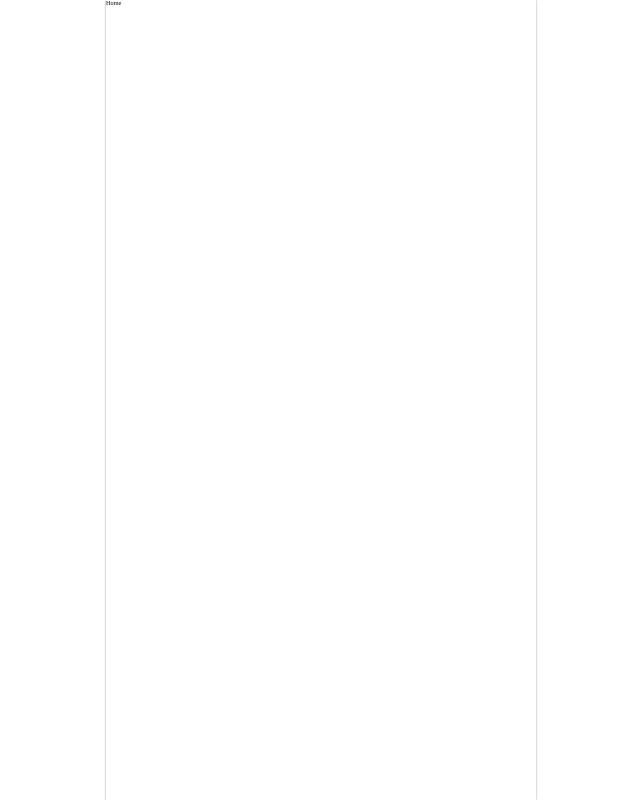
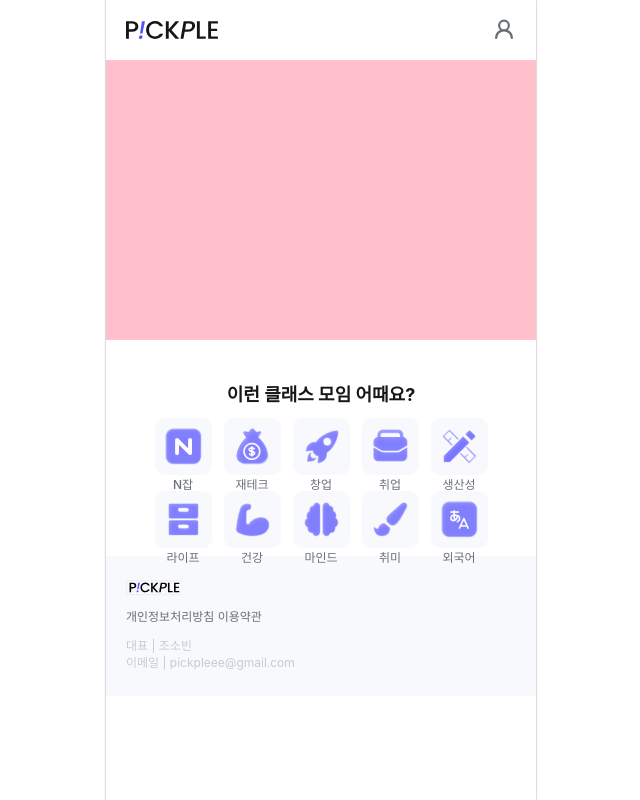
Before and after one commit to PICK-PLE/PICKPLE-client, a React (Vite) app: page / in a window 1280 px wide. Shown: the whole page, without its empty margins (319-959 px from the left). Built offline with nearby package versions, Linux system fonts and the light colour scheme; a web font is replaced by a local one.

Commit message:
feat: Home UI 구현

```diff
--- a/src/pages/home/page/Home/Home.style.ts
+++ b/src/pages/home/page/Home/Home.style.ts
@@ -0,0 +1,48 @@
+import { Theme, css } from '@emotion/react';
+import { flexGenerator } from '@styles/generator';
+
+export const homeBannerStyle = css`
+  width: 100%;
+  height: 28rem;
+  background-color: pink;
+`;
+
+export const categoryContainer = css`
+  ${flexGenerator('column')}
+  width: 100%;
+  margin-top: 4rem;
+  gap: 2rem;
+`;
+
+export const titleStyle = (theme: Theme) => css`
+  color: ${theme.color.black};
+  ${theme.font['head03-b-18']}
+`;
+
+export const categoryWrapper = css`
+  ${flexGenerator('column', 'center', 'flex-start')};
+  gap: 1.6rem;
+`;
+
+export const categoryStyle = css`
+  ${flexGenerator()};
+  width: 100%;
+  gap: 1.2rem;
+`;
+
+export const iconStyle = css`
+  ${flexGenerator('column')};
+  width: 5.7rem;
+  height: 5.7rem;
+
+  cursor: pointer;
+`;
+
+export const iconNameStyle = (theme: Theme) => css`
+  color: ${theme.color.midgray2};
+  ${theme.font['body04-m-12']}
+`;
+
+export const homeStyle = css`
+  min-height: calc(100dvh - 6rem);
+`;
--- a/src/pages/home/page/Home/Home.tsx
+++ b/src/pages/home/page/Home/Home.tsx
@@ -1,5 +1,56 @@
+import { LogoHeader } from '@components';
+import {
+  categoryContainer,
+  categoryStyle,
+  categoryWrapper,
+  homeBannerStyle,
+  titleStyle,
+  iconStyle,
+  iconNameStyle,
+  homeStyle,
+} from './Home.style';
+import { CATEGORY_ICON, CATEGORY_NAME } from 'src/constants/category';
+import Footer from 'src/components/common/Footer/Footer';
+
 const Home = () => {
-  return <div>Home</div>;
+  // CATEGORY_ICON 객체의 키와 값을 배열로 변환
+  const categories = Object.entries(CATEGORY_ICON).map(([key, icon]) => ({
+    icon: icon.fill_selected,
+    name: CATEGORY_NAME[key as keyof typeof CATEGORY_NAME],
+  }));
+
+  return (
+    <>
+      <LogoHeader handleIconClick={() => {}} />
+      <div css={homeStyle}>
+        <div css={homeBannerStyle}></div>
+        <div css={categoryContainer}>
+          <p css={titleStyle}>이런 클래스 모임 어때요?</p>
+          <div css={categoryWrapper}>
+            {/* 첫 번째 줄: 첫 5개의 아이콘 */}
+            <div css={categoryStyle}>
+              {categories.slice(0, 5).map((category, index) => (
+                <div key={index} css={iconStyle}>
+                  <img src={category.icon} alt={`icon-${index}`} />
+                  <p css={iconNameStyle}>{category.name}</p>
+                </div>
+              ))}
+            </div>
+            {/* 두 번째 줄: 다음 5개의 아이콘 */}
+            <div css={categoryStyle}>
+              {categories.slice(5, 10).map((category, index) => (
+                <div key={index + 5} css={iconStyle}>
+                  <img src={category.icon} alt={`icon-${index + 5}`} />
+                  <p css={iconNameStyle}>{category.name}</p>
+                </div>
+              ))}
+            </div>
+          </div>
+        </div>
+        <Footer />
+      </div>
+    </>
+  );
 };
 
 export default Home;
```
